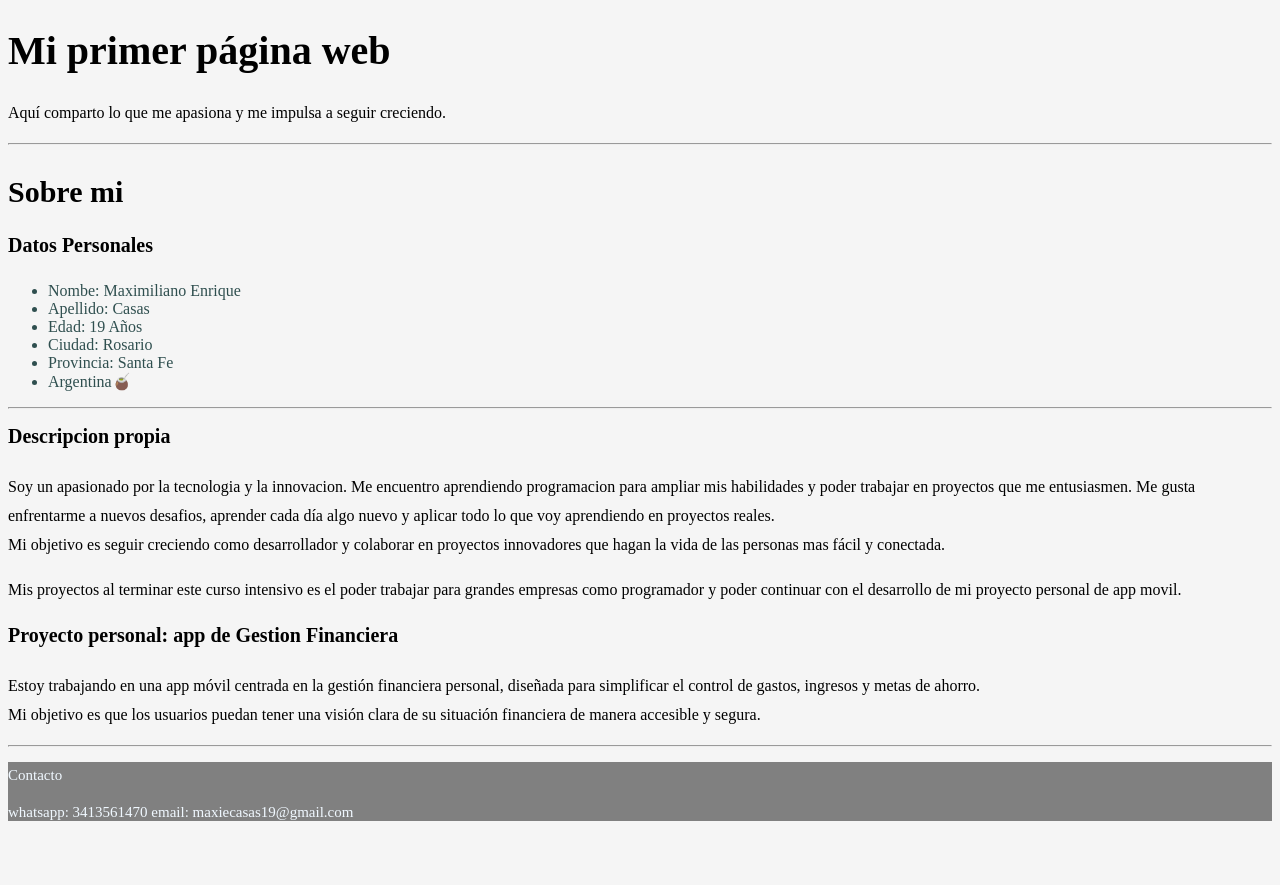
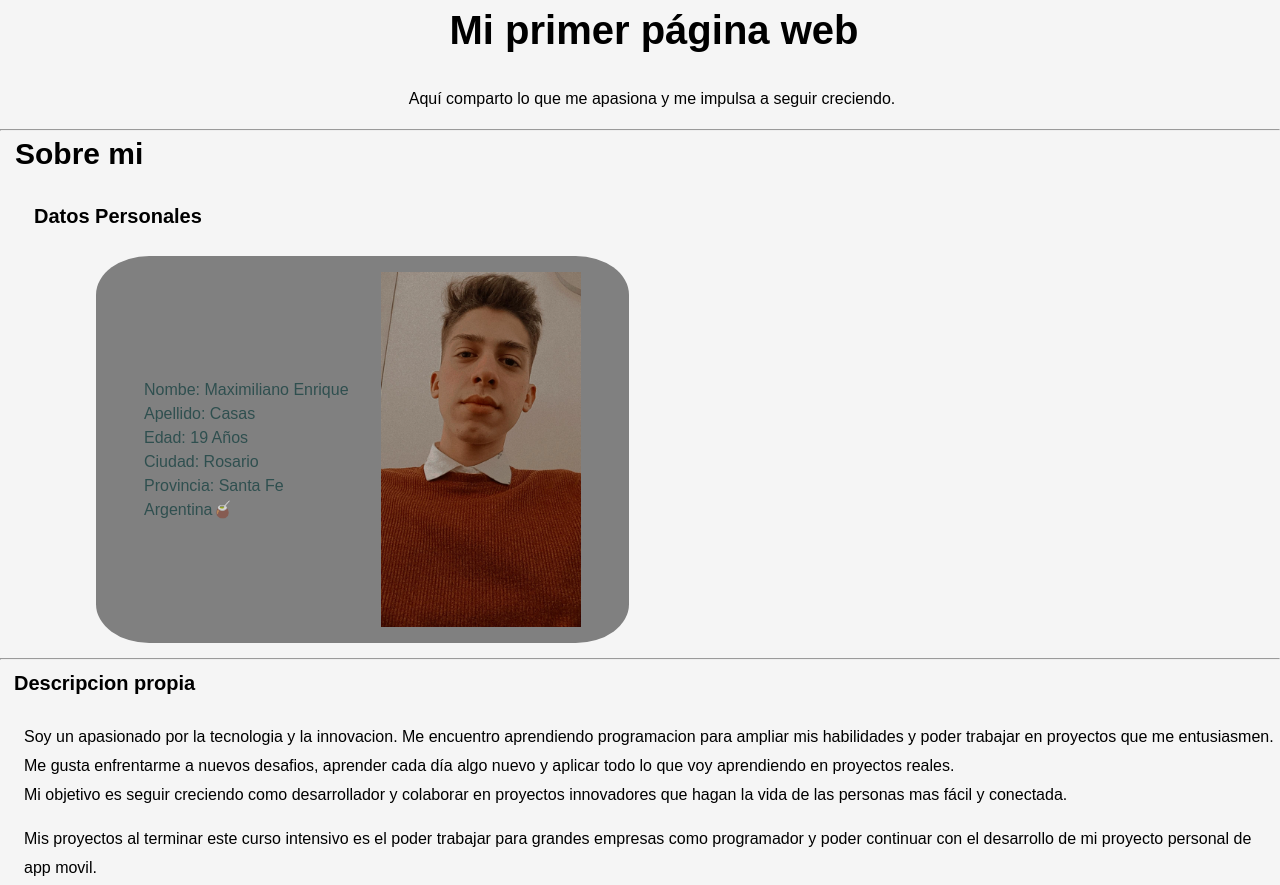
Before and after one commit to casasmaximiliano/RepositorioHenry, a plain HTML site: page html/index.html in a window 1280 px wide. Shown: the top 885 px of the page. Before the commit the page ends 829 px from the top, so only its background shows below. Drawn offline with Linux system fonts and the light colour scheme.

Commit message:
More CSS changes, browser reset-focused modifications, and new settings

```diff
--- /dev/null
+++ b/css/reset.css
@@ -0,0 +1,54 @@
+/* Reset CSS básico */
+* {
+    margin: 0;
+    padding: 0;
+    box-sizing: border-box;
+  }
+
+  html, body {
+    height: 100%;
+    font-family: sans-serif;
+    line-height: 1.5;
+  }
+
+  img, picture, video, canvas, svg {
+    display: block;
+    max-width: 100%;
+  }
+
+  button, input, textarea, select {
+    font: inherit;
+  }
+
+  a {
+    text-decoration: none;
+    color: inherit;
+  }
+
+  ul, ol {
+    list-style: none;
+  }
+
+  table {
+    border-collapse: collapse;
+    border-spacing: 0;
+  }
+
+  blockquote, q {
+    quotes: none;
+  }
+
+  blockquote::before, blockquote::after,
+  q::before, q::after {
+    content: '';
+  }
+
+  h1, h2, h3, h4, h5, h6, p {
+    margin: 0;
+  }
+
+  /* Asegurar que los elementos sean responsive */
+  * {
+    max-width: 100%;
+    box-sizing: inherit;
+  }
--- a/css/styles.css
+++ b/css/styles.css
@@ -3,30 +3,67 @@ body {
 
     .maintitle {
         font-size: 40px;
+        text-align: center;
+    }
+
+    .centertext {
+        text-align: center;
+    }
+
+    .left {
+        margin-left: 1em;
     }
 
     .data {
         font-size: 20 px;
-        color: darkslategray
+        color: darkslategray;
+        padding: 1em 2em 1em 3em;
+    }
+
+    .imgMaxi {
+        width: 200px;
+    }
+
+    .dataPersonalImg{
+        border: #000000;
+        display: flex;
+        width: fit-content;
+        padding: 1em 3em 1em 0em;
+        background-color: grey;
+        border-radius: 10%;
+        align-items: center;
+        margin: 0px 0px 0px 6em;
     }
 
     .aboutme {
+        padding-left: 0.5em;
         font-size: 30px;
     }
 
-    h1, h2, h3 {
+    .top {
+        padding-top: 0.4em;
+    }
+
+    h1, h2, h3, h4, h5, h6 {
+        padding-left: 0.7em;
         color: #000000;
         font-size: 20px;
         margin-bottom: 25px;
     }
 
     p{
+        padding-left: 1.5em;
         margin-bottom: 15px;
         line-height: 1.8;
+    }
+
+    .down {
+        padding: 0px 0px 1em 1.5em;
     }
 }
 
 footer {
+    padding: 0.8em 0px 0.8em 2em;
     background-color: grey;
     font-size: 15px;
     color: aliceblue;
--- a/html/index.html
+++ b/html/index.html
@@ -5,19 +5,21 @@
         <meta name="viewport"
         content="width=device-width, initial-scale=1.0">
         <title>Mi primer sitio web</title>
+        <link rel="stylesheet" href="../css/reset.css">
         <link rel="stylesheet" type="text/css" href="../css/styles.css">
     </head>
     <header>
         <h1 class="maintitle">Mi primer página web</h1>
-        <p>Aquí comparto lo que me apasiona y me impulsa a seguir creciendo.</p>
+        <p class="centertext">Aquí comparto lo que me apasiona y me impulsa a seguir creciendo.</p>
         <hr>
     </header>
     <body>
         <section>
             <article> <!-- Datos personales del usuario  -->
                 <h1 class="aboutme">Sobre mi</h1>
+                <h2 class="left">Datos Personales</h2>
+                <div class="dataPersonalImg">
                     <div>
-                    <h2>Datos Personales</h2>
                         <ul class="data">
                             <li>Nombe: Maximiliano Enrique</li>
                             <li>Apellido: Casas</li>
@@ -26,11 +28,16 @@
                             <li>Provincia: Santa Fe</li>
                             <li>Argentina🧉</li>
                         </ul>
-                    <hr>
+                    </div>
+                    <div class="imgMaxi">
+                        <img src="../img/IMG_20230719_113156_546.webp" alt="Maximiliano" title="MAximiliano Casas">
+                    </div>
                 </div>
             </article>
             <article> <!-- una descripcion sobre el usuario  -->
-                <h2>Descripcion propia</h2>
+                <p></p>
+                <hr class="hr">
+                <h2 class="top">Descripcion propia</h2>
                 <div>
                     <p>
                         Soy un apasionado por la tecnologia y la innovacion. Me encuentro aprendiendo programacion para ampliar mis habilidades y poder trabajar en proyectos que me entusiasmen.
@@ -44,7 +51,7 @@
                 </div>
                 <div>
                     <h3>Proyecto personal: app de Gestion Financiera</h3>
-                    <p>
+                    <p class="down">
                         Estoy trabajando en una app móvil centrada en la gestión financiera personal, diseñada para simplificar el control de gastos, ingresos y metas de ahorro. <br>
                         Mi objetivo es que los usuarios puedan tener una visión clara de su situación financiera de manera accesible y segura.
                     </p>
```
Also changed, not shown: img/IMG_20230719_113156_546.webp (added). Lines whose indentation alone changed are shown as unchanged.
